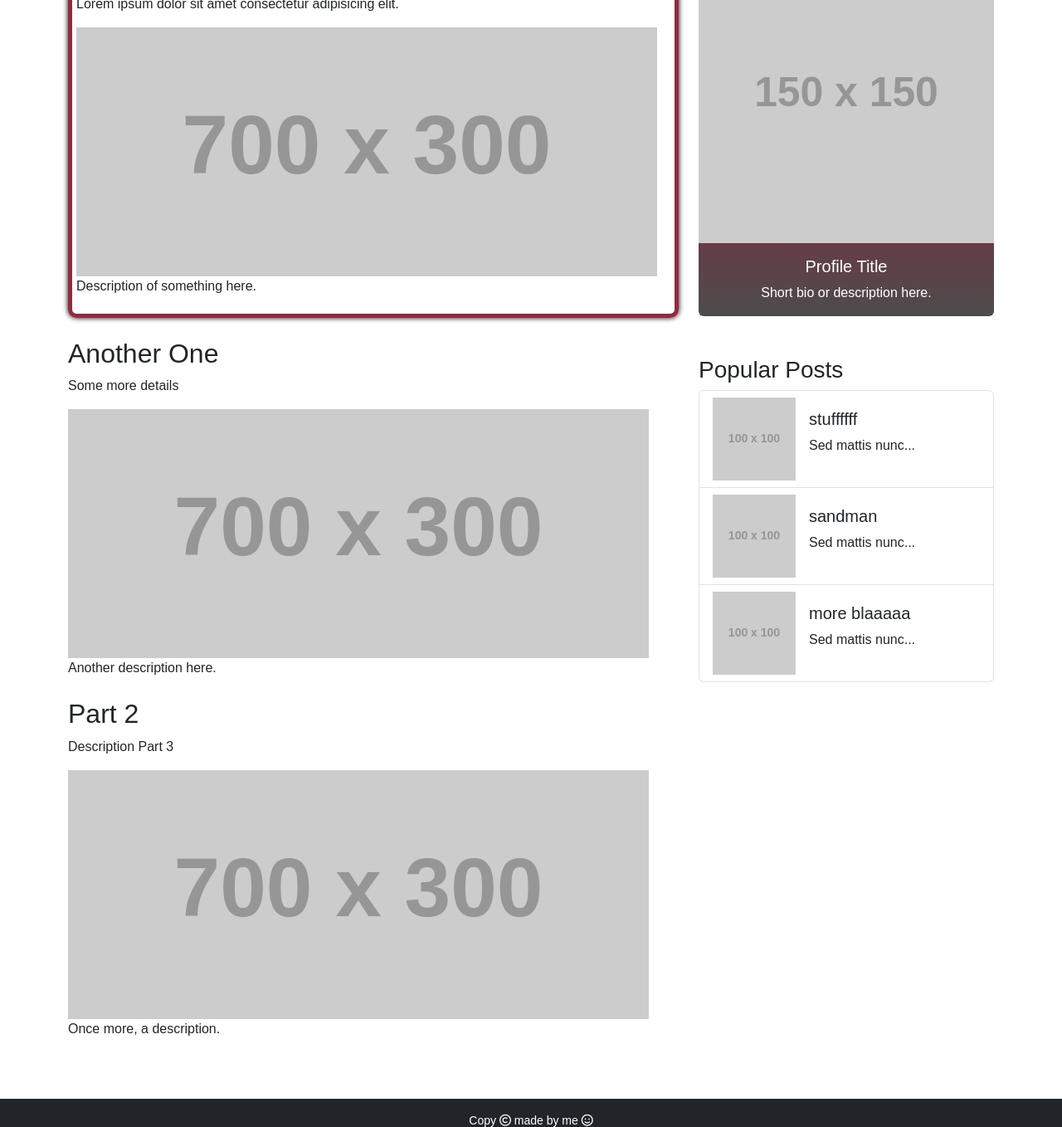
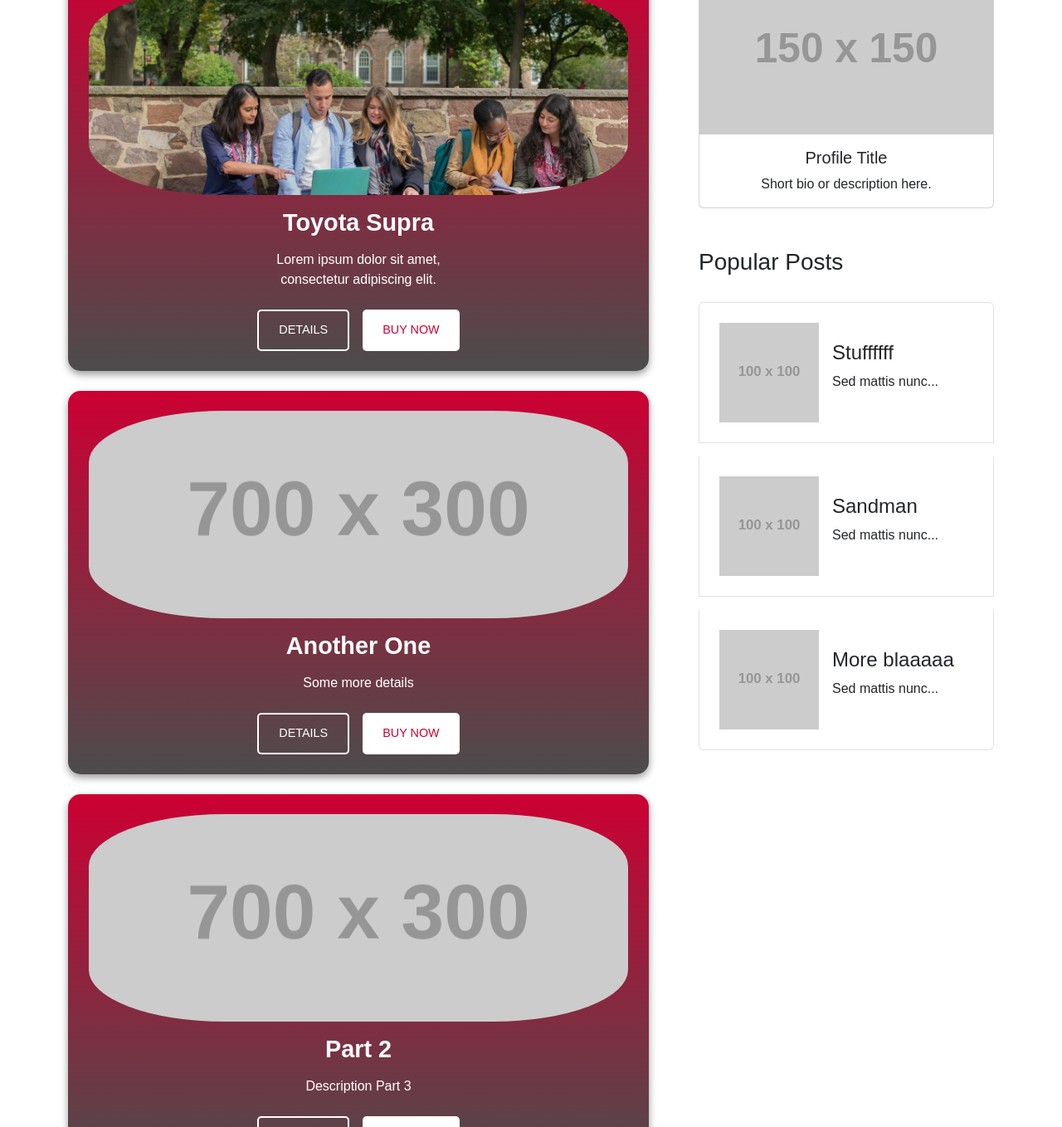
Before and after one commit to hpandya837/College-sits, a plain HTML site: page index.html in a window 1280 px wide. Shown: the part 731-2089 px from the top of the page at 83% size. Drawn offline with nearby package versions, Linux system fonts and the light colour scheme; placeholder pictures from the web are drawn by us.

Commit message:
made cards look good, need to fix the side bar next

```diff
--- a/index.html
+++ b/index.html
@@ -12,7 +12,7 @@
 </head>
 
 <body>
-    <!-- Navbar  found from https://dev.to/devggaurav/let-s-build-a-responsive-navbar-and-hamburger-menu-using-html-css-and-javascript-4gci -->
+    <!-- Navbar -->
     <nav class="navbar">
         <img class="rulogo" src="ru1.png">
         <ul class="nav-menu">
@@ -52,30 +52,47 @@
             </div>
         </section>
     </div>
+
     <!-- Main Content -->
     <div class="container my-5">
         <div class="row">
             <!-- Left Column -->
-            <div class="col-lg-8  ">
-                <div class="mb-4 grad">
-                    <h2> Post 1</h2>
-                    <p>Lorem ipsum dolor sit amet consectetur adipisicing elit.</p>
-                    <img src="https://via.placeholder.com/700x300" class="img-fluid" alt="Post Image">
-                    <p>Description of something here.</p>
+            <div class="col-lg-8 pe-5">
+                <div class="mb-4 custom-card">
+                    <div class="wrapper">
+                        <div class="banner-image"></div>
+                        <h1>Toyota Supra</h1>
+                        <p>Lorem ipsum dolor sit amet, <br/>
+                            consectetur adipiscing elit.</p>
+                    </div>
+                    <div class="button-wrapper">
+                        <button class="btn outline">DETAILS</button>
+                        <button class="btn fill">BUY NOW</button>
+                    </div>
                 </div>
 
-                <div class="mb-4">
-                    <h2>Another One</h2>
+                <div class="mb-4 custom-card">
+                    <div class="wrapper">
+                        <div class="banner-image" style="background-image: url('https://via.placeholder.com/700x300');"></div>
+                        <h1>Another One</h1>
                         <p>Some more details</p>
-                    <img src="https://via.placeholder.com/700x300" class="img-fluid" alt="Post Image">
-                    <p>Another description here.</p>
+                    </div>
+                    <div class="button-wrapper">
+                        <button class="btn outline">DETAILS</button>
+                        <button class="btn fill">BUY NOW</button>
+                    </div>
                 </div>
 
-                <div class="mb-4">
-                    <h2>Part 2</h2>
+                <div class="mb-4 custom-card">
+                    <div class="wrapper">
+                        <div class="banner-image" style="background-image: url('https://via.placeholder.com/700x300');"></div>
+                        <h1>Part 2</h1>
                         <p>Description Part 3</p>
-                    <img src="https://via.placeholder.com/700x300" class="img-fluid" alt="Post Image">
-                    <p>Once more, a description.</p>
+                    </div>
+                    <div class="button-wrapper">
+                        <button class="btn outline">DETAILS</button>
+                        <button class="btn fill">BUY NOW</button>
+                    </div>
                 </div>
             </div>
 
@@ -83,7 +100,7 @@
 <div class="col-lg-4">
     <!-- Profile Section -->
     <section class="mb-5">
-                    <div class="card text-center">
+        <div class="card text-center profile-card">
             <img src="https://via.placeholder.com/150" class="card-img-top" alt="Profile Image">
             <div class="card-body">
                 <h5 class="card-title">Profile Title</h5>
@@ -95,32 +112,30 @@
     <!-- Popular Posts Section -->
     <section>
         <h3>Popular Posts</h3>
-                    <div class="list-group">
+        <div class="list-group popular-posts">
             <a href="#" class="list-group-item list-group-item-action">
                 <div class="d-flex align-items-center">
                     <img src="https://via.placeholder.com/100x100" class="me-3" alt="...">
                     <div>
-                                    <h5>stuffffff</h5>
+                        <h5>Stuffffff</h5>
                         <p>Sed mattis nunc...</p>
                     </div>
                 </div>
             </a>
-
             <a href="#" class="list-group-item list-group-item-action">
                 <div class="d-flex align-items-center">
                     <img src="https://via.placeholder.com/100x100" class="me-3" alt="...">
                     <div>
-                                    <h5>sandman</h5>
+                        <h5>Sandman</h5>
                         <p>Sed mattis nunc...</p>
                     </div>
                 </div>
             </a>
-
             <a href="#" class="list-group-item list-group-item-action">
                 <div class="d-flex align-items-center">
                     <img src="https://via.placeholder.com/100x100" class="me-3" alt="...">
                     <div>
-                                    <h5>more blaaaaa</h5>
+                        <h5>More blaaaaa</h5>
                         <p>Sed mattis nunc...</p>
                     </div>
                 </div>
@@ -128,6 +143,7 @@
         </div>
     </section>
 </div>
+
         </div>
     </div>
 
--- a/style.css
+++ b/style.css
@@ -2,8 +2,6 @@
 body {
     font-family: 'Montserrat', sans-serif;
     background-color: white;
-
-
 }
 
 h1, h2, h3, h4, h5, h6 {
@@ -14,39 +12,44 @@ a {
     text-decoration: none;
     color: inherit;
 }
-.bgPattern{
-    background-color: rgba(0,0,0,0.7);
+
+.bgPattern {
+    background-color: rgba(0, 0, 0, 0.7);
     opacity: 1;
-background-image:  linear-gradient(30deg, #cc0033 12%, transparent 12.5%, transparent 87%, #cc0033 87.5%, #cc0033), linear-gradient(150deg, #cc0033 12%, transparent 12.5%, transparent 87%, #cc0033 87.5%, #cc0033), linear-gradient(30deg, #cc0033 12%, transparent 12.5%, transparent 87%, #cc0033 87.5%, #cc0033), linear-gradient(150deg, #cc0033 12%, transparent 12.5%, transparent 87%, #cc0033 87.5%, #cc0033), linear-gradient(60deg, #cc003377 25%, transparent 25.5%, transparent 75%, #cc003377 75%, #cc003377), linear-gradient(60deg, #cc003377 25%, transparent 25.5%, transparent 75%, #cc003377 75%, #cc003377);
+    background-image: linear-gradient(30deg, #cc0033 12%, transparent 12.5%, transparent 87%, #cc0033 87.5%, #cc0033), linear-gradient(150deg, #cc0033 12%, transparent 12.5%, transparent 87%, #cc0033 87.5%, #cc0033), linear-gradient(30deg, #cc0033 12%, transparent 12.5%, transparent 87%, #cc0033 87.5%, #cc0033), linear-gradient(150deg, #cc0033 12%, transparent 12.5%, transparent 87%, #cc0033 87.5%, #cc0033), linear-gradient(60deg, #cc003377 25%, transparent 25.5%, transparent 75%, #cc003377 75%, #cc003377), linear-gradient(60deg, #cc003377 25%, transparent 25.5%, transparent 75%, #cc003377 75%, #cc003377);
     background-size: 20px 35px;
     background-position: 0 0, 0 0, 10px 18px, 10px 18px, 0 0, 10px 18px;
 }
-/* the navbar css was found from https://dev.to/devggaurav/let-s-build-a-responsive-navbar-and-hamburger-menu-using-html-css-and-javascript-4gci**/
+
+/* Navbar */
 .navbar {
     display: flex;
     justify-content: space-between;
     align-items: center;
     padding: 1rem 1.5rem;
     background-color: black;
-}
-.hamburger {
-    display: none;
+    position: relative;
+    z-index: 10;
 }
 
 .rulogo {
-    height: 6rem;
-    width: auto;
+    height: 3rem; /* Reduce the height for better proportions */
 }
 
-.bar {
+.hamburger {
+    display: none;
+    cursor: pointer;
+}
+
+.hamburger .bar {
     display: block;
     width: 25px;
     height: 3px;
     margin: 5px auto;
-    -webkit-transition: all 0.3s ease-in-out;
-    transition: all 0.3s ease-in-out;
-    background-color: #101010;
+    background-color: white;
+    transition: all 0.3s ease;
 }
+
 .nav-menu {
     display: flex;
     justify-content: space-between;
@@ -57,36 +60,55 @@ background-position: 0 0, 0 0, 10px 18px, 10px 18px, 0 0, 10px 18px;
     margin-left: 5rem;
 }
 
-.nav-link{
-    font-size: 1.6rem;
-    font-weight: 400;
-    color: #475569;
+.nav-link {
+    font-size: 1.5rem;
+    color: white;
 }
 
-.nav-link:hover{
-    color: #cc0033;
+/* Mobile Menu */
+@media (max-width: 768px) {
+    .nav-menu {
+        position: fixed;
+        left: -100%;
+        top: 5rem;
+        flex-direction: column;
+        width: 100%;
+        background-color: black;
+        transition: 0.3s;
     }
 
-.nav-logo {
-    font-size: 2.1rem;
-    font-weight: 500;
-    color: #475569;
+    .nav-menu.active {
+        left: 0;
     }
 
-.hero-section {
-    background: linear-gradient(#cc0033, rgba(0, 0, 0, 0.7)),
-        url('some img') no-repeat center center;
-    background-size: cover;
-    padding: 100px 0;
-    box-shadow: 0vw 0vw 1vw rgba(0, 0, 0, 0.7);
-
+    .nav-item {
+        margin-left: 0;
+        margin-bottom: 2rem;
     }
 
+    .hamburger {
+        display: block;
+    }
 
-.hero-content h2 {
+    .rulogo {
+        height: 2.5rem; /* Smaller size for mobile */
+    }
+}
+
+/* Hero Section */
+.hero-section {
+    background-image: linear-gradient(
+        #cc0033,
+        rgba(0, 0, 0, 0.7)
+    ), url('nbcampus.jpg');
+    background-size: cover;
+    padding: 8rem 0;
+    text-align: center;
+}
+
+.hero-content h1, h2 {
     font-size: 3rem;
-    font-weight: bold;
-    text-transform: uppercase;
+    font-weight: 900;
 }
 
 .hero-content p {
@@ -94,96 +116,148 @@ background-position: 0 0, 0 0, 10px 18px, 10px 18px, 0 0, 10px 18px;
 }
 
 .mybtn {
-    padding: 10px 20px;
-    border-radius: 0;
-    text-transform: uppercase;
-    font-weight: bold;
+    padding: 1rem 2rem;
+    border: 1px solid white;
+    color: white;
+    transition: 0.3s;
 }
 
-/* Sidebar */
-.card {
-    background: linear-gradient(#cc0033, rgba(0, 0, 0, 0.7)), url('some img') no-repeat center center;
+.mybtn:hover {
+    background-color: #cc0033;
+    color: white;
+}
+
+/* Custom Card (First Card) */
+.custom-card {
+    background: linear-gradient(
+        #cc0033,
+        rgba(0, 0, 0, 0.7)
+    ); /* Same gradient as hero */
+    padding: 1.5rem;
+    border-radius: 15px;
+    box-shadow: 0 4px 10px rgba(0, 0, 0, 0.4);
+    backdrop-filter: blur(20px); /* Glass-like blur */
+    color: white;
+    position: relative;
+    overflow: hidden;
+    z-index: 1;
+}
+
+.custom-card .wrapper {
+    text-align: center;
+    z-index: 2; /* Ensure content is above the background */
+}
+
+.custom-card .banner-image {
+    background-image: url('radmision.jpg');
     background-size: cover;
-    color: #fff;
+    background-position: center;
+    height: 250px;
+    width: 650px;
+    margin: 0 auto 1rem;
+    border-radius: 25%;
+    opacity: 1; /* Remove image transparency */
+    z-index: 2;
+    position: relative;
+}
+
+.custom-card h1 {
+    font-size: 1.8rem;
+    font-weight: bold;
+    margin-bottom: 1rem;
+}
+
+.custom-card p {
+    font-size: 1rem;
+    color: white;
+    margin-bottom: 1.5rem;
+}
+
+.custom-card .button-wrapper {
+    display: flex;
+    justify-content: center;
+    gap: 1rem;
+}
+
+.custom-card .btn {
+    padding: 0.75rem 1.5rem;
+    font-size: 0.9rem;
+    border-radius: 5px;
+    transition: all 0.3s ease;
+}
+
+.custom-card .btn.fill {
+    background-color: white;
+    color: #cc0033;
     border: none;
 }
 
-/* Ensure text remains visible */
-.card-title, .card-text {
-    color: #fff;
+.custom-card .btn.fill:hover {
+    background-color: #990022;
+}
+
+.custom-card .btn.outline {
+    background-color: transparent;
+    color: white;
+    border: 2px solid white;
+}
+
+.custom-card .btn.outline:hover {
+    background-color: white;
+    color: #cc0033;
+}
+
+
+/* Profile Section */
+.profile-card {
+    width: 100%; /* Full width */
+    margin-bottom: 2rem; /* Increased spacing */
+}
+
+.profile-card img {
+    height: 200px; /* Increased image height */
+    object-fit: cover; /* Maintain aspect ratio */
+}
+
+/* Popular Posts Section */
+.popular-posts {
+    margin-top: 2rem; /* Added top margin */
+}
+
+.list-group-item {
+    display: flex;
+    align-items: center;
+    padding: 1.5rem; /* Increased padding */
+    margin-bottom: 1rem; /* Spacing between items */
+}
+
+.list-group-item img {
+    height: 120px; /* Increased image height */
+    width: 120px; /* Set width to maintain square shape */
+    margin-right: 1rem; /* Space between image and text */
+}
+
+.list-group-item h5 {
+    font-size: 1.5rem; /* Increased title size */
+}
+
+.list-group-item p {
+    font-size: 1rem; /* Increased description size */
 }
 
 /* Footer */
-footer p {
-    font-size: 0.875rem;
-    margin-bottom: 0;
+footer {
+    background-color: #333;
+    color: white;
+    padding: 1.5rem;
 }
 
-footer a {
-    color: #fff;
-    margin: 0 5px;
+footer i {
+    margin: 0 10px;
+    color: #cc0033;
+    transition: 0.3s;
 }
 
-footer a:hover {
-    color: #e91e63;
-    transform: scale(1.1);
+footer i:hover {
+    color: white;
 }
-
-/* Responsive Design */
-@media (max-width: 768px) {
-    .hero-content h2 {
-        font-size: 2.5rem;
-    }
-    .hero-content p {
-        font-size: 1.25rem;
-    }
-}
-
-.grad {
-    border: 5px solid #7c001fd5;
-    box-shadow: 0vw 0vw .5vw black;
-    border-radius: 10px;
-    padding: 5px;
-}
-
-@media only screen and (max-width: 768px) {
-    .nav-menu {
-        position: fixed;
-        left: -100%;
-        top: 5rem;
-        flex-direction: column;
-        background-color: #fff;
-        width: 100%;
-        border-radius: 10px;
-        text-align: center;
-        transition: 0.3s;
-        box-shadow:
-            0 10px 27px rgba(0, 0, 0, 0.05);
-    }
-
-    .nav-menu.active {
-        left: 0;
-    }
-
-    .nav-item {
-        margin: 2.5rem 0;
-    }
-
-    .hamburger {
-        display: block;
-        cursor: pointer;
-    }
-
-}
-
-.hamburger.active .bar:nth-child(2) {
-    opacity: 0;
-}
-
-.hamburger.active .bar:nth-child(1) {
-    transform: translateY(8px) rotate(45deg);
-}
-
-.hamburger.active .bar:nth-child(3) {
-    transform: translateY(-8px) rotate(-45deg);
-}
```
Also changed, not shown: script.js (+7 -7 lines), radmision.jpg (added). Lines whose indentation alone changed are shown as unchanged.
